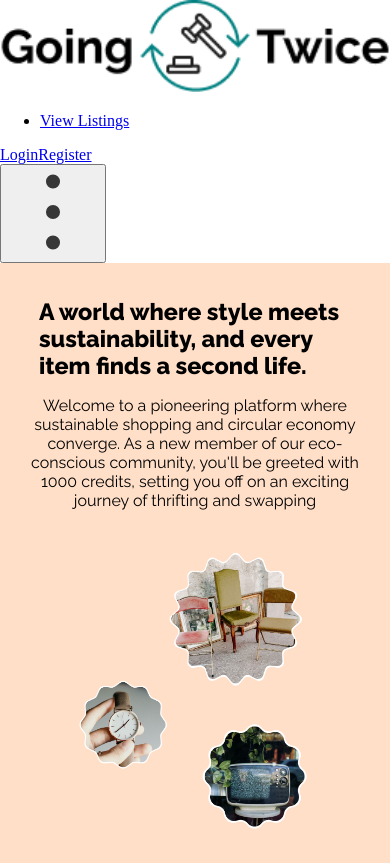
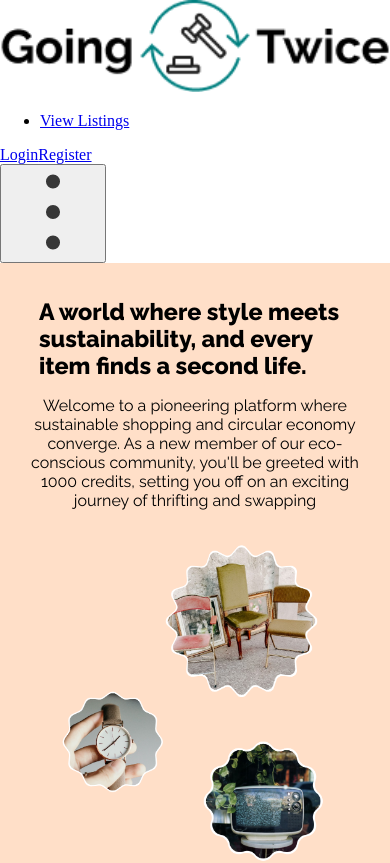
Before and after one commit to adakeita/goingonce, a React (Vite) app: page / in a window 390 px wide. Shown: the top 863 px of the page. Built offline with nearby package versions, Linux system fonts and the light colour scheme.

Commit message:
changing imgsize

```diff
--- a/src/components/HomeHero/hero.css
+++ b/src/components/HomeHero/hero.css
@@ -108,7 +108,7 @@
     }
 
     .hero-image-wrapper {
-        width: 70%;
-        margin: 1.5em auto;
+        width: 80%;
+        margin: 1em auto;
     }
 }
```
